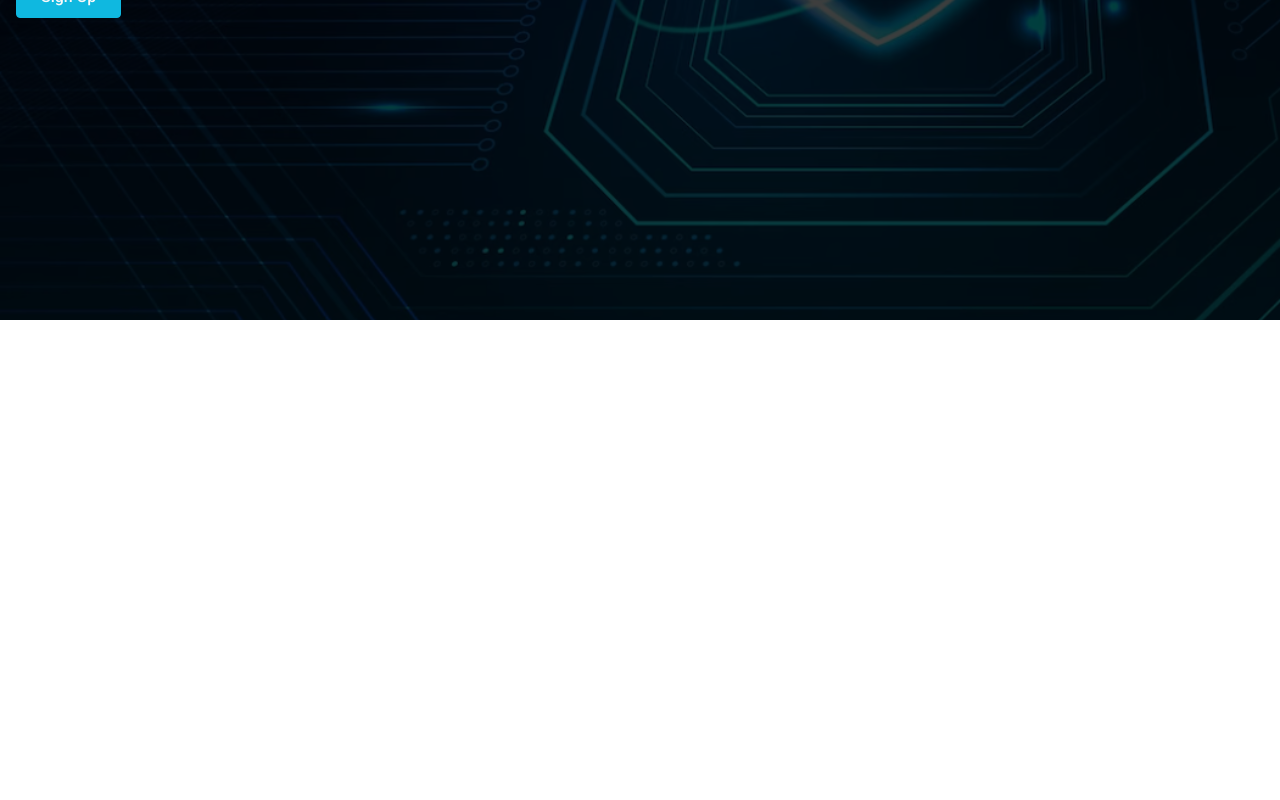
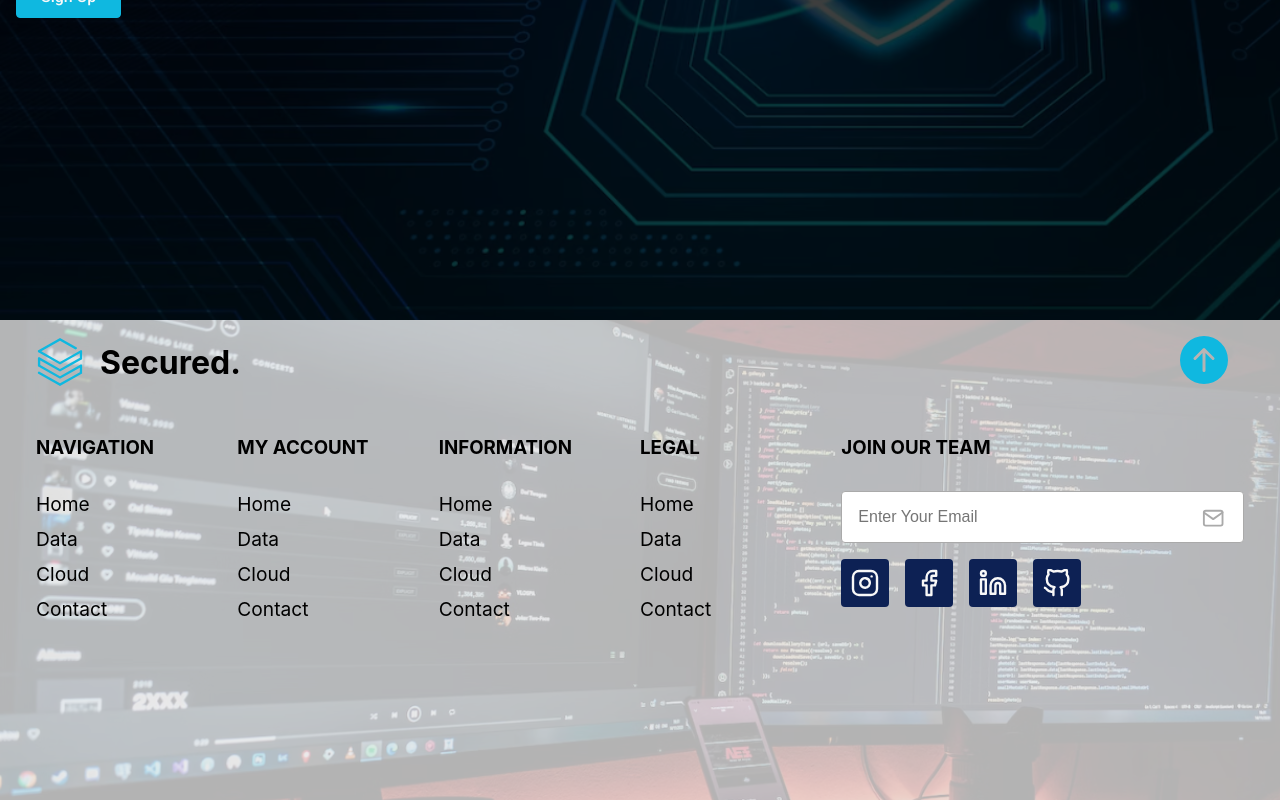
Before and after one commit to NirmithDev/React, a React (Create React App) app in the folder multi page/: page / in a window 1280 px wide. Shown: the part 2080-2880 px from the top of the page. Before the commit the page ends 2400 px from the top, so only its background shows below. Built offline with nearby package versions, Linux system fonts and the light colour scheme.

Commit message:
added footer to main page

```diff
--- a/multi page/package.json
+++ b/multi page/package.json
@@ -10,6 +10,7 @@
     "react-dom": "^18.2.0",
     "react-icons": "^4.8.0",
     "react-scripts": "5.0.1",
+    "react-scroll": "^1.8.9",
     "web-vitals": "^2.1.4"
   },
   "scripts": {
--- a/multi page/src/App.js
+++ b/multi page/src/App.js
@@ -3,6 +3,7 @@ import Hero from './components/hero/Hero'
 import Navbar from './components/navbar/Navbar';
 import Data from './components/data/Data';
 import Cloud from './components/cloud/Cloud';
+import Footer from './components/footer/Footer';
 function App() {
   return (
     <>
@@ -10,6 +11,7 @@ function App() {
       <Hero/>
       <Data/>
       <Cloud/>
+      <Footer/>
     </>
   );
 }
--- /dev/null
+++ b/multi page/src/components/footer/Footer.css
@@ -0,0 +1,119 @@
+.footer {
+    width: 100%;
+    height: 60vh;
+    position: relative;
+    background: rgba(255, 255, 255, 0.7);
+}
+
+.footer:before {
+    content:'';
+    position: absolute;
+    background: rgba(0,0,0,0.25) url('../../assets/footer-bg.png')no-repeat center center/cover;
+    background-blend-mode: darken;
+    height: 100%;
+    width: 100%;
+    z-index: -1;
+}
+
+.footer .container {
+    display: flex;
+    flex-direction: column;
+    align-items: center;
+    justify-content: center;
+}
+
+.footer .top {
+    width: 100%;
+    padding: 1rem;
+    display: flex;
+    justify-content: space-between;
+}
+
+.footer .top .logo-footer {
+    display: flex;
+    align-items: center;
+}
+
+.footer .top .icon {
+    font-size: 3rem;
+    margin-right: 1rem;
+    color: var(--primary-color);
+    cursor: pointer;
+}
+
+.footer h2 {
+    font-size: 2rem;
+}
+
+
+.footer .col-container {
+    display: grid;
+    grid-template-columns: 1fr 1fr 1fr 1fr 2fr;
+    padding: 1rem;
+    width: 100%;
+}
+
+.footer h3 {
+    margin: 1rem 0 2rem 0;
+    text-transform: uppercase;
+}
+
+
+.footer p {
+    margin: .5rem 0;
+}
+
+.footer form {
+    width: 100%;
+    margin-bottom: .6rem;
+    position: relative;
+}
+
+.footer form input {
+    padding: 1rem;
+    width: 100%;
+    outline: none;
+    font-size: 1rem;
+    border: 1px solid #aaa;
+    border-radius: 4px;
+    color: #333;
+}
+
+.footer form input:focus {
+    color: #333;
+    outline: var(--primary-color);
+    box-shadow: 0 0 8px 0 var(--primary-dark);
+}
+
+.footer form .mail-icon {
+    position: absolute;
+    font-size: 1.4rem;
+    margin: 1rem;
+    right: .2rem;
+    color: #aaa;
+    cursor: pointer;
+}
+
+.footer form .social-icon {
+    margin: 1rem 1rem 1rem 0;
+    padding: .6rem;
+    background-color: var(--primary-dark);
+    border-radius: 4px;
+    color: #f8f8f8;
+    font-size: 3rem;
+}
+
+
+@media screen and (max-width: 940px) {
+    .footer {
+        height: 100%;
+    }
+
+    .footer .col-container {
+        grid-template-columns: 2fr 2fr;
+    }
+
+    .footer form {
+        grid-column: 1 / span 2;
+    }
+}
--- /dev/null
+++ b/multi page/src/components/footer/Footer.js
@@ -0,0 +1,69 @@
+import React from 'react'
+import { SiDatabricks } from 'react-icons/si'
+import './Footer.css'
+import {BsFillArrowUpCircleFill} from 'react-icons/bs'
+import { FiFacebook, FiGithub, FiInstagram, FiLinkedin, FiMail} from 'react-icons/fi'
+
+import {Link} from 'react-scroll'
+
+const Footer = () => {
+  return (
+    <div className='footer'>
+      <div className='container'>
+        <div className='top'>
+            <div className='logo-footer'>
+                <SiDatabricks className='icon'/>
+                <h2>Secured.</h2>
+            </div>
+            <Link activeClass="active" to="top" spy={true} smooth={true} duration={500} >
+                        <BsFillArrowUpCircleFill className='icon' />
+                    </Link>
+
+        </div>
+        <div className='col-container'>
+            <div className='col'>
+                <h3>Navigation</h3>
+                <p>Home</p>
+                <p>Data</p>
+                <p>Cloud</p>
+                <p>Contact</p>
+            </div>
+            <div className='col'>
+                <h3>My Account</h3>
+                <p>Home</p>
+                <p>Data</p>
+                <p>Cloud</p>
+                <p>Contact</p>
+            </div>
+            <div className='col'>
+                <h3>Information</h3>
+                <p>Home</p>
+                <p>Data</p>
+                <p>Cloud</p>
+                <p>Contact</p>
+            </div>
+            <div className='col'>
+                <h3>Legal</h3>
+                <p>Home</p>
+                <p>Data</p>
+                <p>Cloud</p>
+                <p>Contact</p>
+            </div>
+            <form>
+                <h3> Join Our Team </h3>
+                <input type='email' placeholder='Enter Your Email'/>
+                <FiMail className='mail-icon'/>
+                <div className='social-group'>
+                    <FiInstagram className='social-icon'/>
+                    <FiFacebook className='social-icon'/>
+                    <FiLinkedin className='social-icon'/>
+                    <FiGithub className='social-icon'/>
+                </div>
+            </form>
+        </div>
+      </div>
+    </div>
+  )
+}
+
+export default Footer
--- a/multi page/src/components/navbar/Navbar.js
+++ b/multi page/src/components/navbar/Navbar.js
@@ -9,7 +9,7 @@ const Navbar = () => {
     const handleNav = () => setNav(!nav)
 
     return (
-    <div className='navbar'>
+    <div name='top' className='navbar'>
       <div className='container'>
         <div className='logo'>
             <SiDatabricks className='icon' />
```
Also changed, not shown: 1 other file (tests, documents, lock files or other folders).
